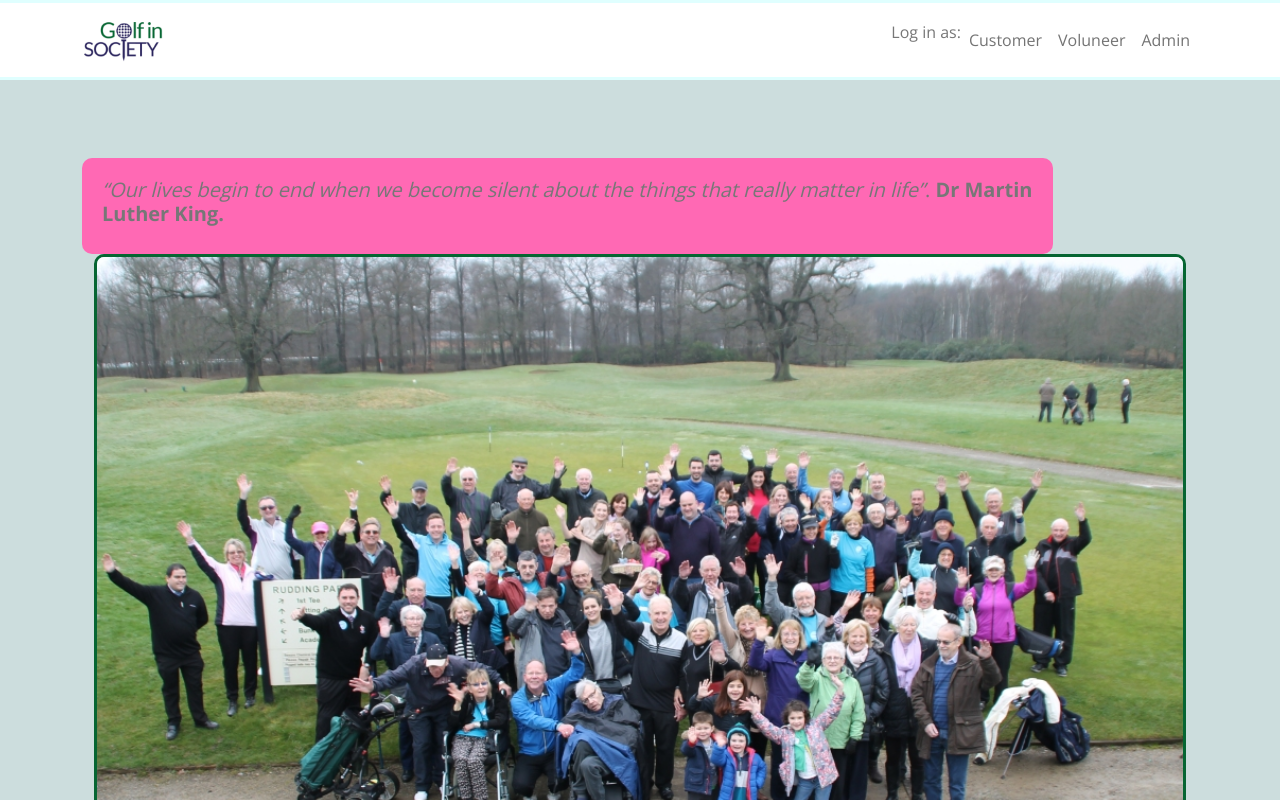
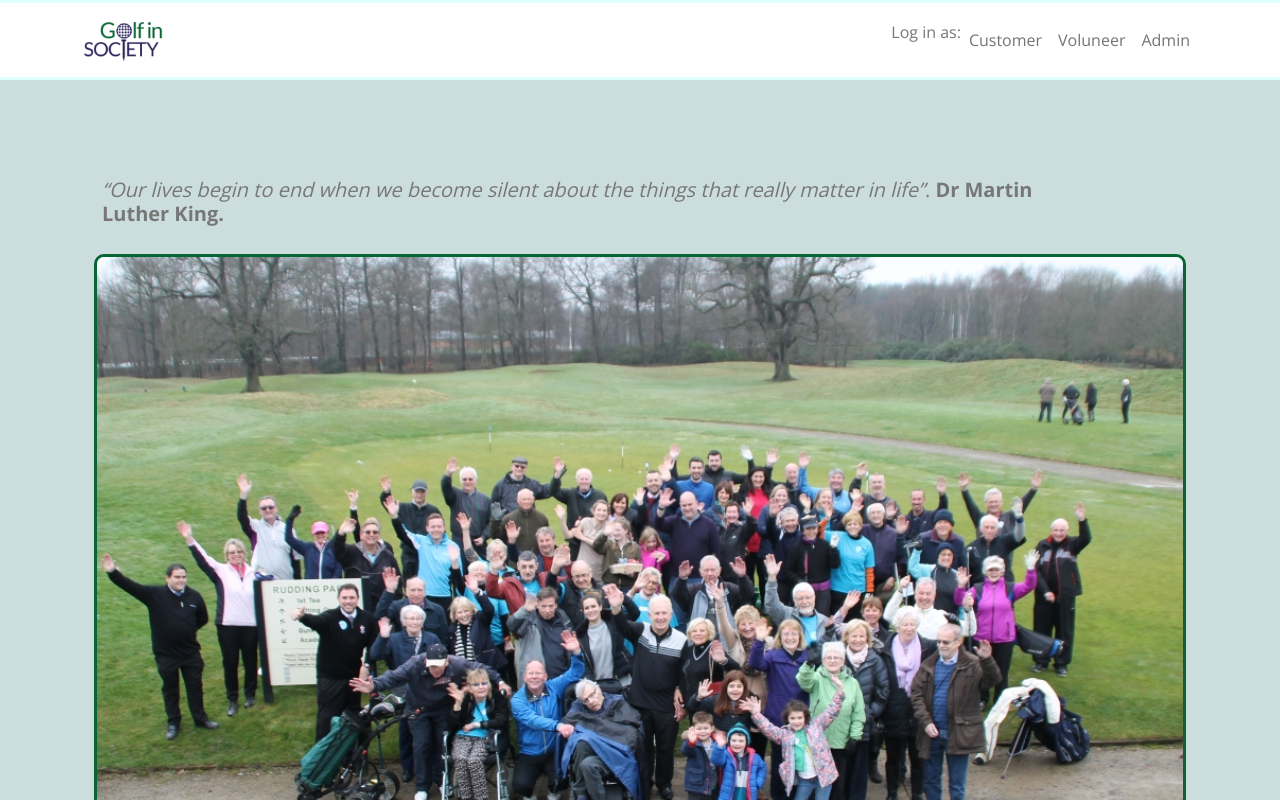
Before and after one commit to AlexKynoch/golf-frontend, a React (Create React App) app: page /#/ in a window 1280 px wide. Shown: the top 800 px of the page. Built offline with nearby package versions, Linux system fonts and the light colour scheme.

Commit message:
background color changed

```diff
--- a/src/LandingPage.css
+++ b/src/LandingPage.css
@@ -29,7 +29,7 @@ h3 {
   margin-top: 30px;
   padding: 20px;
   text-align: left !important;
-  background-color: hotpink;
+
   border-radius: 10px;
   width: 87%;
 }
```
